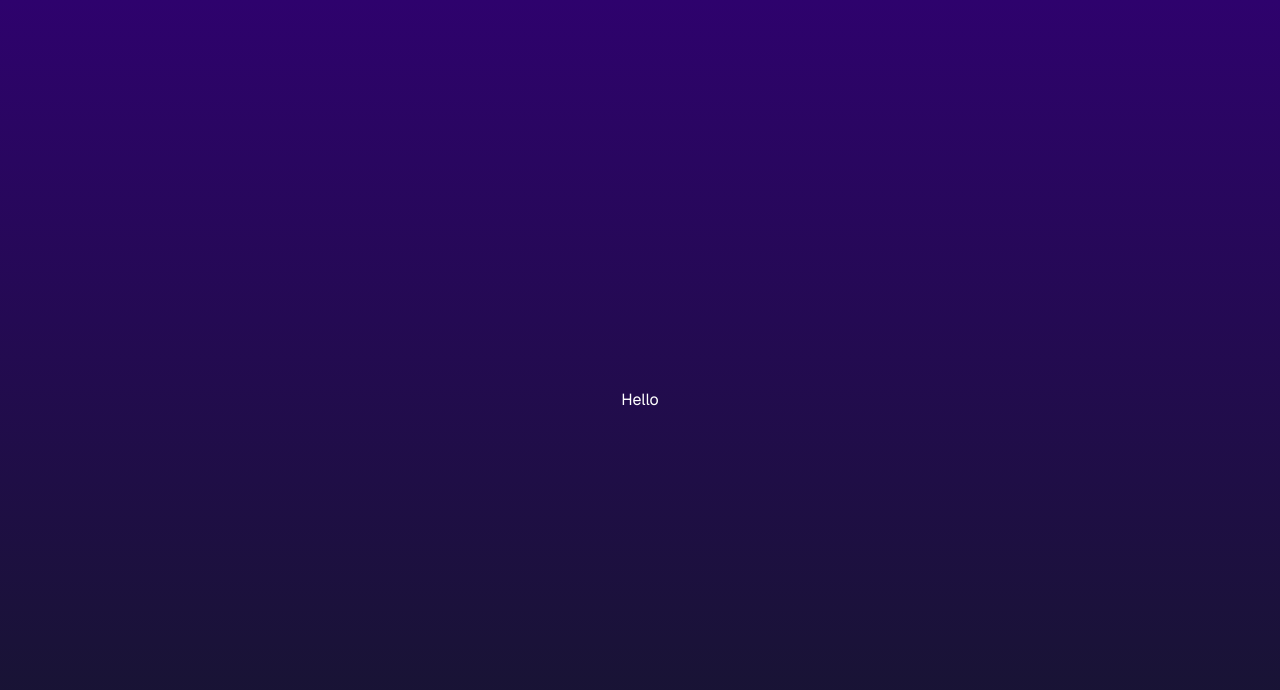
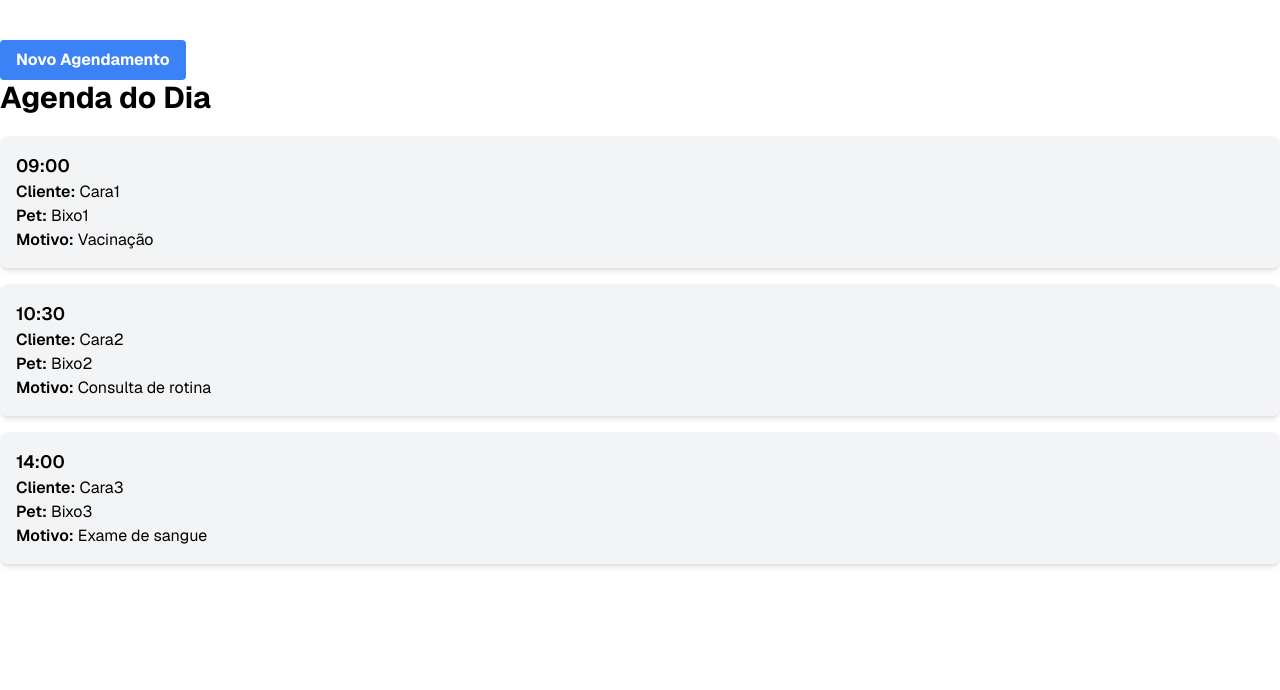
Before and after one commit to Kelven-aguiar/agenda, a Next.js app: page / in a window 1280 px wide. Shown: the top 690 px of the page. Built offline with nearby package versions, Linux system fonts and the light colour scheme.

Commit message:
primeiro comit

```diff
--- /dev/null
+++ b/src/app/create-appointment.tsx
@@ -0,0 +1,34 @@
+"use client"
+import React from 'react';
+import Modal from './modal';
+
+// Componente do botão para criar um novo agendamento
+function NewAppointmentButton() {
+  const [isModalOpen, setIsModalOpen] = React.useState(false);
+
+  // Função para abrir a janela/modal
+  const openModal = () => {
+    setIsModalOpen(true);
+  };
+
+  // Função para fechar a janela/modal
+  const closeModal = () => {
+    setIsModalOpen(false);
+  };
+
+  return (
+    <div className="flex mt-5">
+      <button
+        className="bg-blue-500 hover:bg-blue-700 text-white font-bold py-2 px-4 rounded"
+        onClick={openModal} // Chama a função openModal quando o botão é clicado
+      >
+        Novo Agendamento
+      </button>
+
+      {/* Janela/Modal para inserir os dados */}
+      {isModalOpen && <Modal onClose={closeModal} />}
+    </div>
+  );
+}
+
+export default NewAppointmentButton;
--- /dev/null
+++ b/src/app/modal.tsx
@@ -0,0 +1,22 @@
+'@useClient'
+import React from 'react';
+
+// Componente do modal para inserir dados de um novo agendamento
+function Modal({ onClose }: { onClose: React.MouseEventHandler<HTMLButtonElement> }) {
+  return (
+    <div className="fixed inset-0 flex items-center justify-center bg-black bg-opacity-50">
+      <div className="bg-white p-8 rounded-lg shadow-lg">
+        <h2 className="text-xl font-bold mb-4">Nova Consulta</h2>
+        {/* Aqui você pode adicionar o formulário para inserir os dados */}
+        <button
+          className="bg-red-500 hover:bg-red-700 text-white font-bold py-2 px-4 rounded"
+          onClick={onClose} // Chama a função onClose quando o botão de fechar é clicado
+        >
+          Fechar
+        </button>
+      </div>
+    </div>
+  );
+}
+
+export default Modal;
--- a/src/app/page.tsx
+++ b/src/app/page.tsx
@@ -1,9 +1,29 @@
-import Link from "next/link";
+import NewAppointmentButton from './create-appointment';
 
-export default function HomePage() {
+function HomePage() {
+  // Array de consultas
+  const appointments = [
+    { id: 1, time: '09:00', client: 'Cara1', pet: 'Bixo1', reason: 'Vacinação' },
+    { id: 2, time: '10:30', client: 'Cara2', pet: 'Bixo2', reason: 'Consulta de rotina' },
+    { id: 3, time: '14:00', client: 'Cara3', pet: 'Bixo3', reason: 'Exame de sangue' },
+  ];
   return (
-    <main className="flex min-h-screen flex-col items-center justify-center bg-gradient-to-b from-[#2e026d] to-[#15162c] text-white">
-      Hello
-    </main>
+    <div className="container mx-auto mt-10">
+      <NewAppointmentButton></NewAppointmentButton>
+      <h1 className="text-3xl font-bold mb-5">Agenda do Dia</h1>
+
+      <div className="grid grid-cols-1 gap-4">
+        {appointments.map(appointment => (
+          <div key={appointment.id} className="bg-gray-100 p-4 rounded-lg shadow-md">
+            <p className="text-lg font-semibold">{appointment.time}</p>
+            <p><span className="font-semibold">Cliente:</span> {appointment.client}</p>
+            <p><span className="font-semibold">Pet:</span> {appointment.pet}</p>
+            <p><span className="font-semibold">Motivo:</span> {appointment.reason}</p>
+          </div>
+        ))}
+      </div>
+    </div>
   );
 }
+
+export default HomePage;
```
